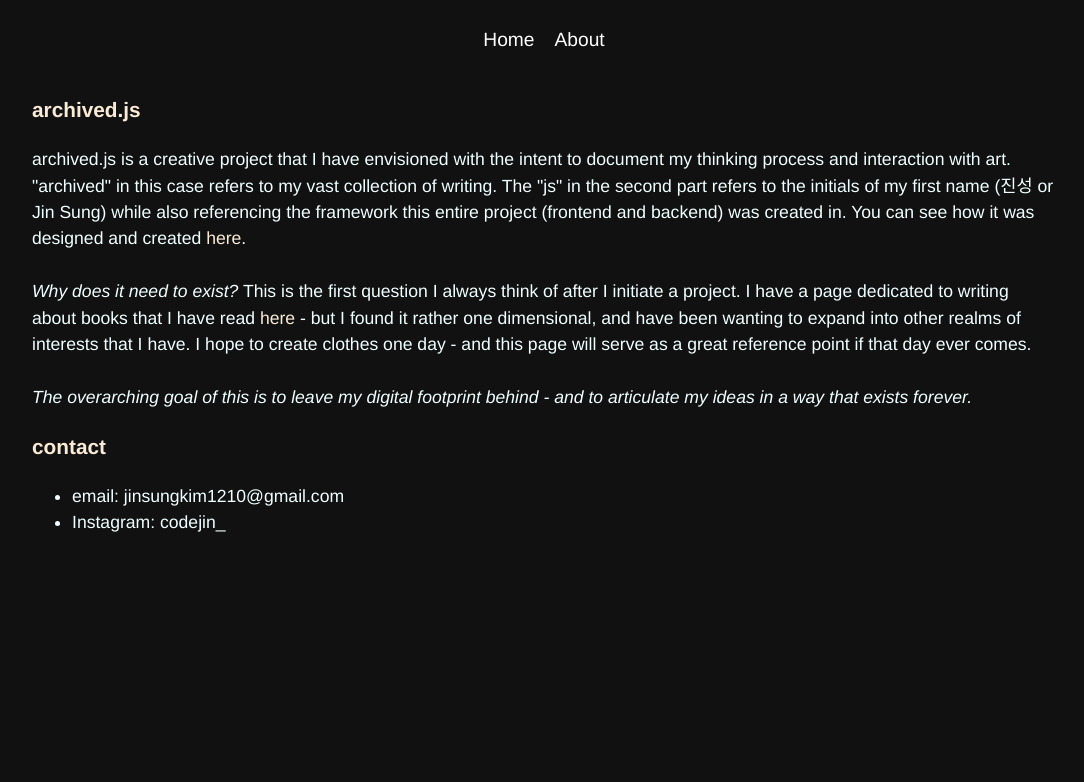
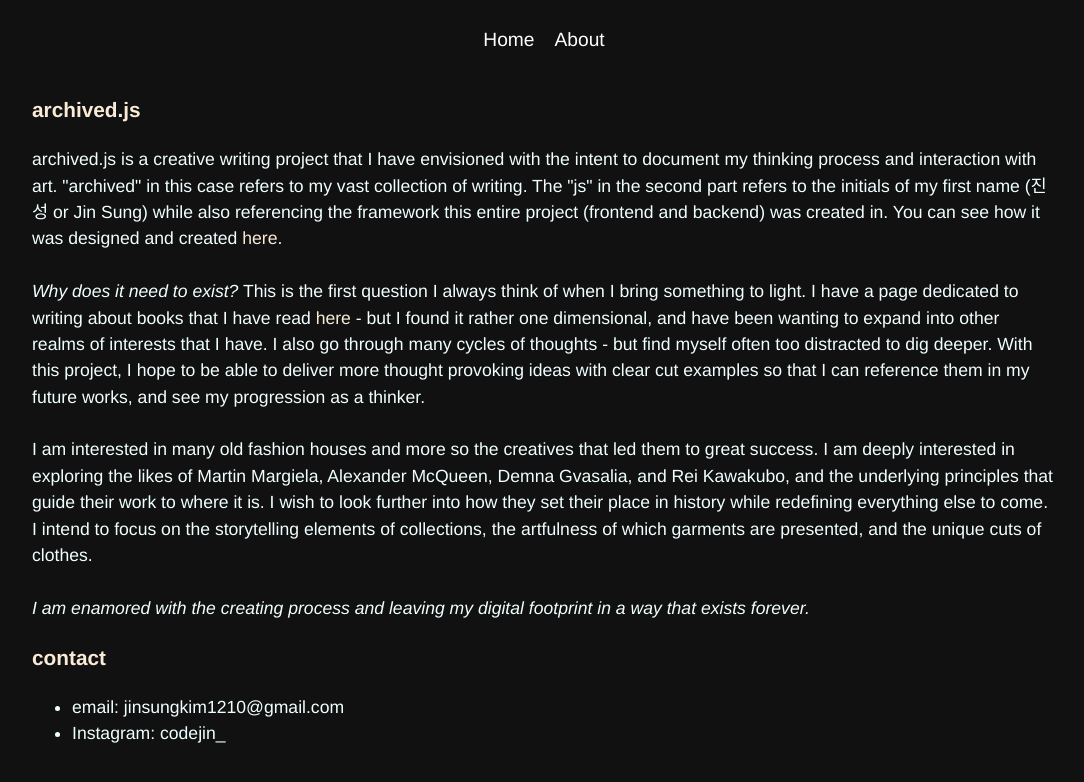
Before and after one commit to jinsung-kim/archived-js, a React (Create React App) app: page /about in a window 1280 px wide. Shown: the top 782 px of the page, without its empty margins (96-1180 px from the left). Built offline with nearby package versions, Linux system fonts and the light colour scheme.

Commit message:
style: rescaling images

```diff
--- a/src/components/PostThumbnail.jsx
+++ b/src/components/PostThumbnail.jsx
@@ -48,7 +48,7 @@ export default class PostThumbnail extends Component {
             <Link to={`post/${this.state.id}`} style={{ textDecoration: 'none' }}>
                 <div className="post-box">
                     <img src={ this.state.thumbnail } alt="---"
-                    style={{ width: this.imageSize() }}
+                    style={{ width: this.imageSize(), height: this.imageSize() * 1.3, objectFit: "cover" }}
                     />
                     <h3 className="post-title">{ this.state.title }</h3>
                 </div>
--- a/src/pages/About.jsx
+++ b/src/pages/About.jsx
@@ -32,7 +32,7 @@ export default class About extends Component {
                         <p className="title">archived.js</p>
                     {/* </div> */}
                     <p className="sub">
-                        archived.js is a creative project that I have envisioned with the intent to document my thinking process and
+                        archived.js is a creative writing project that I have envisioned with the intent to document my thinking process and
                         interaction with art. "archived" in this case refers to my vast collection of writing.
                         The "js" in the second part refers to the initials of my first name (진성 or Jin Sung) while also referencing the framework
                         this entire project (frontend and backend) was created in.
@@ -41,16 +41,26 @@ export default class About extends Component {
                         <br></br>
                         <br></br>
 
-                        <i>Why does it need to exist?</i> This is the first question I always think of after I initiate a project.
+                        <i>Why does it need to exist?</i> This is the first question I always think of when I bring something to light.
                         I have a page dedicated to writing about books that I have read <a href="https://jinkim.io/blog">here</a> - but I
-                        found it rather one dimensional, and have been wanting to expand into other realms of interests that I have. I hope to
-                        create clothes one day - and this page will serve as a great reference point if that day ever comes.
+                        found it rather one dimensional, and have been wanting to expand into other realms of interests that I have. I also
+                        go through many cycles of thoughts - but find myself often too distracted to dig deeper.
+                        With this project, I hope to be able to deliver more thought provoking ideas with clear cut examples so that I can reference
+                        them in my future works, and see my progression as a thinker.
 
                         <br></br>
                         <br></br>
 
-                        <i>The overarching goal of this is to leave my digital footprint behind -
-                            and to articulate my ideas in a way that exists forever.</i>
+                        I am interested in many old fashion houses and more so the creatives that led them to great success. I am deeply
+                        interested in exploring the likes of Martin Margiela, Alexander McQueen, Demna Gvasalia, and Rei Kawakubo, and the underlying
+                        principles that guide their work to where it is. I wish to look further into how they set their place in history while redefining
+                        everything else to come. I intend to focus on the storytelling elements of collections,
+                        the artfulness of which garments are presented, and the unique cuts of clothes.
+
+                        <br></br>
+                        <br></br>
+
+                        <i>I am enamored with the creating process and leaving my digital footprint in a way that exists forever.</i>
                     </p>
 
                     <p className="title">contact</p>
```
